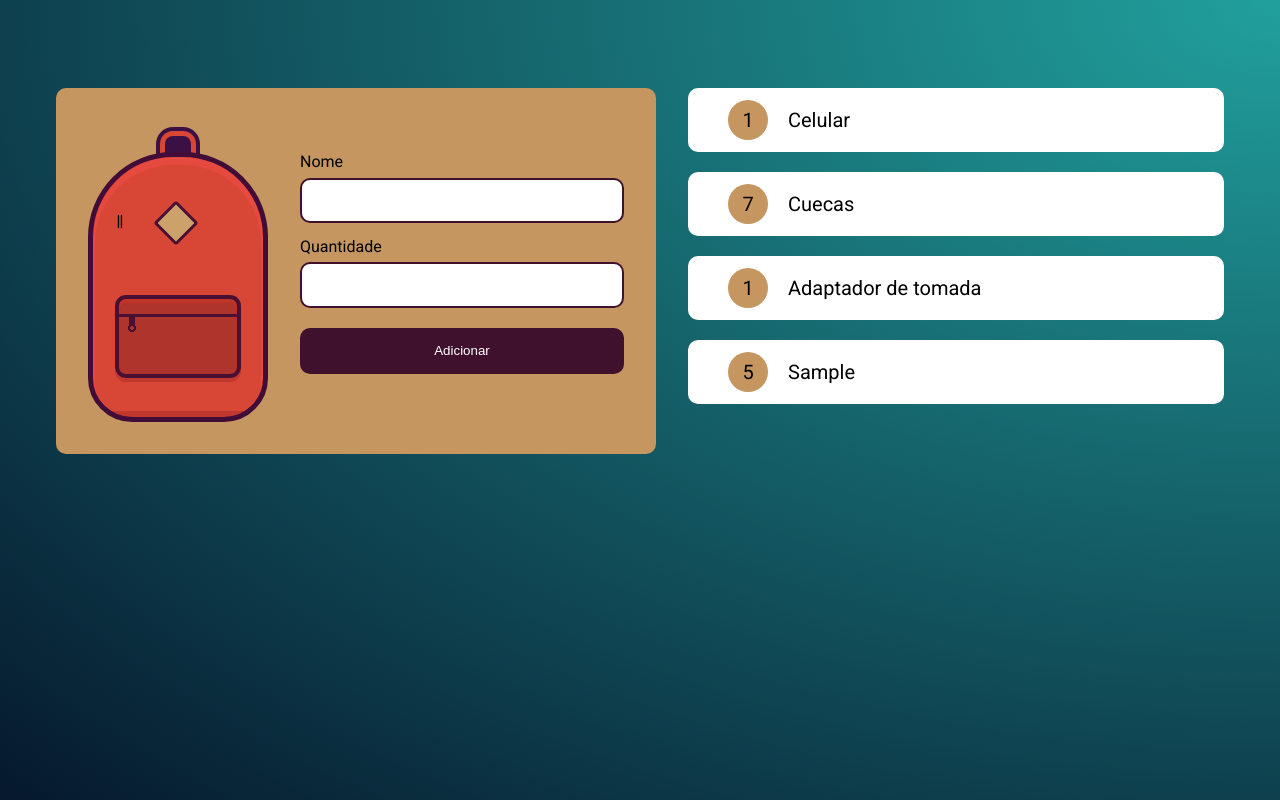
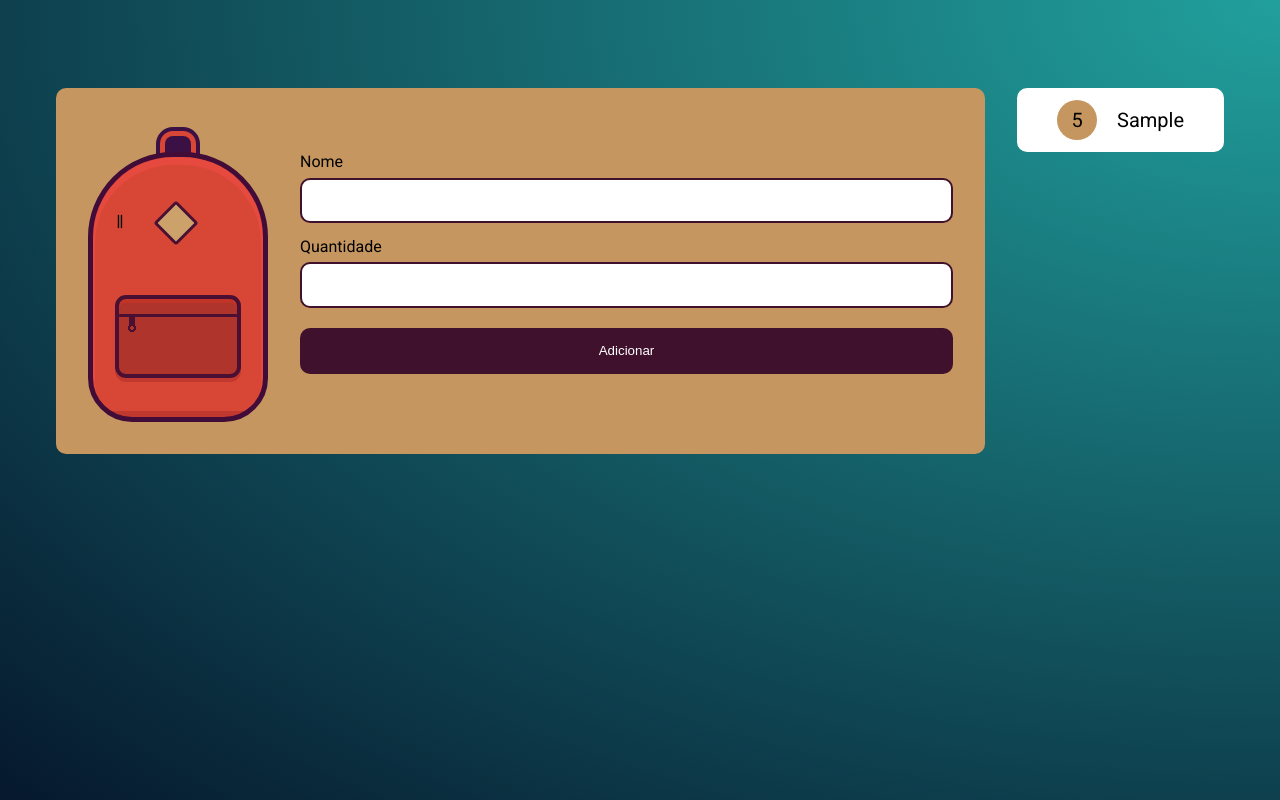
Before and after one commit to Cruz-Andre/mochila-de-viagem, a plain HTML site: page index.html in a window 1280 px wide. Both pictures are taken after typing "Sample", "5" into the empty fields and a click on the input "Adicionar". Drawn offline with Linux system fonts and the light colour scheme.

Commit message:
Aula 3 - Atividades 01 a 07

```diff
--- a/index.html
+++ b/index.html
@@ -24,11 +24,7 @@
             </form>
         </div>
 
-        <ul id="lista" class="lista">
-            <li class="item"><strong>1</strong>Celular</li>
-            <li class="item"><strong>7</strong>Cuecas</li>
-            <li class="item"><strong>1</strong>Adaptador de tomada</li>
-        </ul>
+        <ul id="lista" class="lista"></ul>
     </main>
     <script src="js/main.js"></script>
 </body>
--- a/js/main.js
+++ b/js/main.js
@@ -2,8 +2,14 @@ const form = document.getElementById('novoItem')
 
 const lista = document.getElementById('lista')
 
-const itens = []
+//JSON.parse() para colocar os dados transformados em string para sua formatação original
+//localstorage.getItem() para buscar os dados armazenados localmente se existirem ou
+//ou então cria um array vazio.
+const itens = JSON.parse(localStorage.getItem('itens')) || []
 
+console.log(itens)
+
+itens.map(item => criaItemNalista(item))
 
 form.addEventListener('submit', (evento) => {
   evento.preventDefault()
@@ -11,36 +17,40 @@ form.addEventListener('submit', (evento) => {
   const nomeDigitado = evento.target.elements['nome']
   const quantidadeDigitado = evento.target.elements['quantidade']
 
-  criaItemNalista(nomeDigitado.value, quantidadeDigitado.value)
+
+  //para armazenar mais de uma informação no localstorage crie um array (const itens = []), monte um objeto (const itemAtual = {}), adicione cada objeto no array itens.push(itemAtual)
+  const itemAtual = {
+    'nome': nomeDigitado.value,
+    'quantidade': quantidadeDigitado.value
+  }
+
+  criaItemNalista(itemAtual)
+
+  itens.push(itemAtual)
+
+  //O JSON.stringify para colocar tudo como string, localstorage só aceita strings
+  localStorage.setItem('itens', JSON.stringify(itens))
+
 
   nomeDigitado.value = ''
   quantidadeDigitado.value = ''
 
 })
 
-function criaItemNalista(nome, quantidade) {
+function criaItemNalista(item) {
 
   // <li class="item"><strong>7</strong>Camisas</li>
   const novoItem = document.createElement('li')
   novoItem.classList.add('item')
 
   const numeroItem = document.createElement('strong')
-  numeroItem.innerHTML = quantidade
+  numeroItem.innerHTML = item.quantidade
 
   novoItem.appendChild(numeroItem)
-  novoItem.innerHTML += nome //novoItem.innerHTML = novoItem.innerHTML + nome
+  novoItem.innerHTML += item.nome //novoItem.innerHTML = novoItem.innerHTML + nome
 
   lista.appendChild(novoItem)
 
-  //para armazenar mais de uma informação no localstorage crie um array (const itens = []), monte um objeto (const itemAtual = {}), adicione cada objeto no array itens.push(itemAtual)
-  const itemAtual = {
-    'nome': nome,
-    'quantidade': quantidade
-  }
-
-  itens.push(itemAtual)
-
-  localStorage.setItem('item', JSON.stringify(itens))
 }
 
 
```
